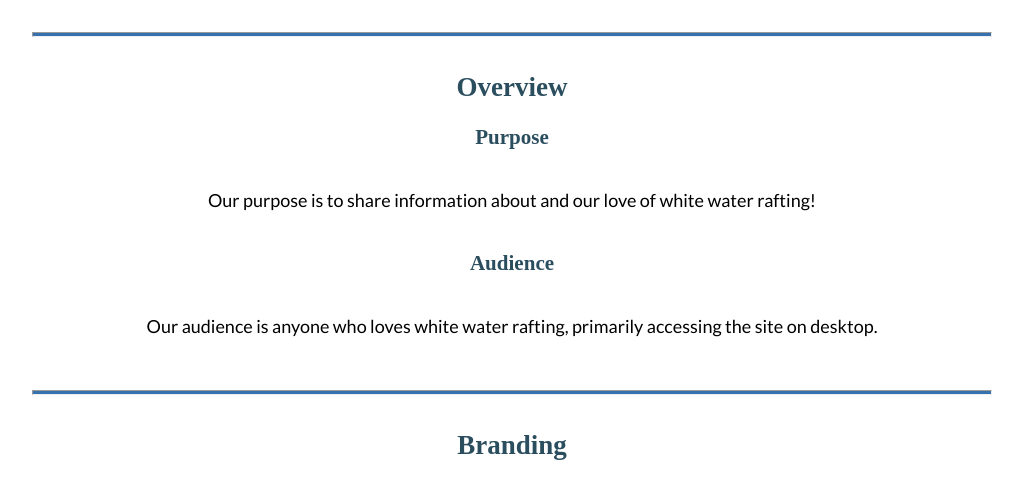
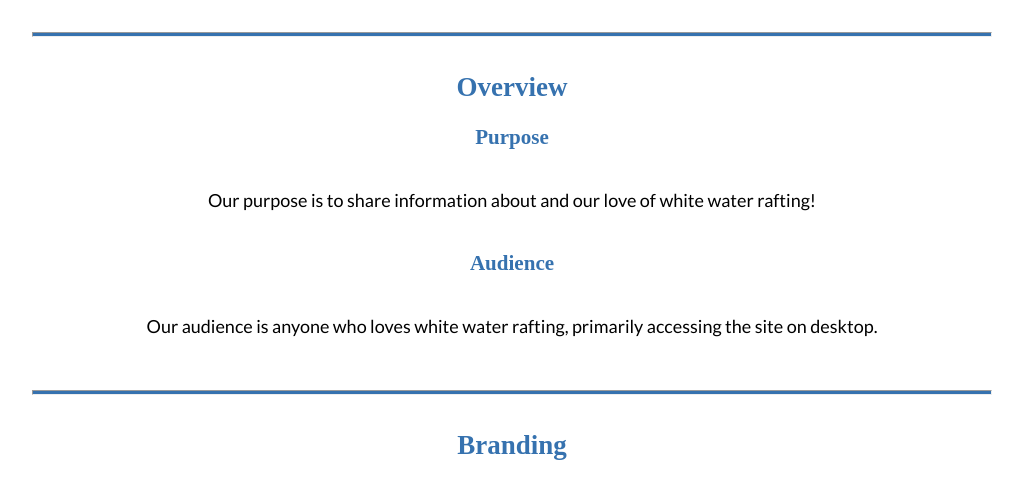
Before and after one commit to Odd-Dragon/wdd130, a plain HTML site: page wwr/site-plan-rafting.html in a window 1280 px wide. Shown: the part 308-788 px from the top of the page, without its empty margins (128-1151 px from the left). Drawn offline with Linux system fonts and the light colour scheme; a web font is replaced by a local one.

Commit message:
another test of color

```diff
--- a/wwr/styles/site-plan-rafting.css
+++ b/wwr/styles/site-plan-rafting.css
@@ -15,13 +15,13 @@ Fonts are separated by a & */
   --paragraph-font: Lato, Helvetica, sans-serif;
 
   /* these colors below should be chosen from among your palette colors above */
-  --headline-color-on-white: #2b4e5f;  /* headlines on a white background */
+  --headline-color-on-white: #3672af;  /* headlines on a white background */
   --headline-color-on-color: white; /* headlines on a colored background */
   --paragraph-color-on-white: #2b4e5f; /* paragraph text on a white background */
   --paragraph-color-on-color: white; /* paragraph text on a colored background */
   --paragraph-background-color: #a3876a  ;
-  --nav-link-color: #2b4e5f;
-  --nav-background-color: #a3876a;
+  --nav-link-color: #3672af;
+  --nav-background-color: #eed19b;
   --nav-hover-link-color: white;
   --nav-hover-background-color: #2b4e5f;
 }
```
